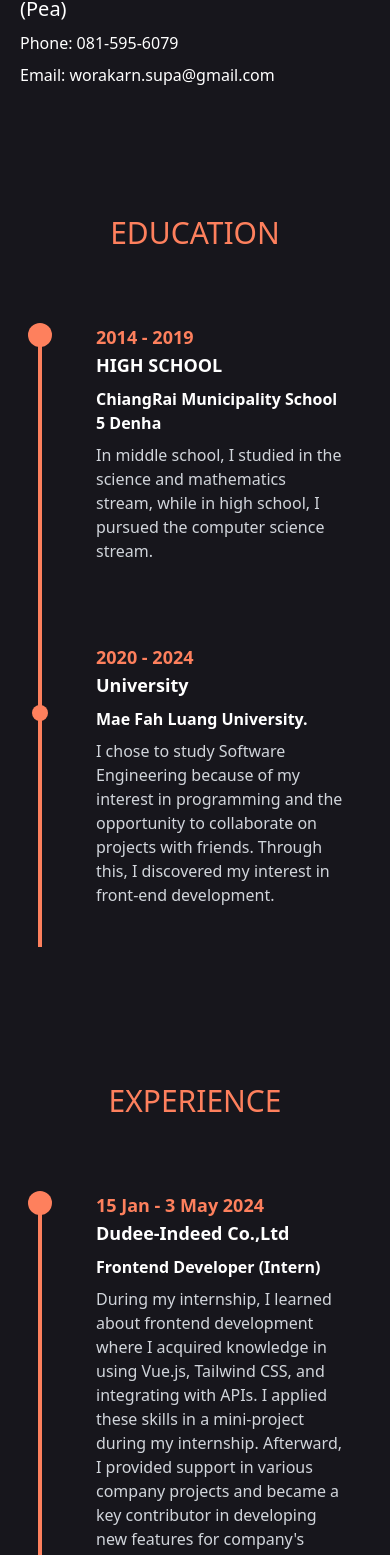
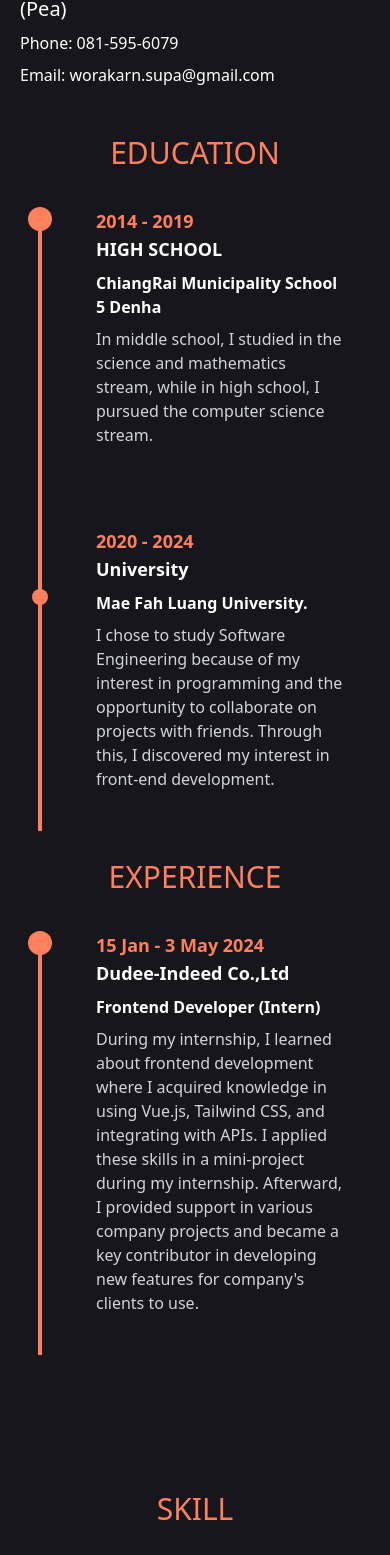
Before and after one commit to WorakarnSupasee/resume, a Nuxt app: page / in a window 390 px wide. Shown: the part 899-2454 px from the top of the page. Built offline with nearby package versions, Linux system fonts and the light colour scheme.

Commit message:
[edit] margin responsive

```diff
--- a/pages/index.vue
+++ b/pages/index.vue
@@ -37,8 +37,8 @@
           <p class="mt-2" ref="education">Email: worakarn.supa@gmail.com</p>
         </div>
       </div>
-      <div class="mt-32 text-start">
-        <h2 class="text-3xl text-[#FE805D] mb-12 text-center">EDUCATION</h2>
+      <div class="mt-12 md:mt-32 text-start">
+        <h2 class="text-3xl text-[#FE805D] mb-3 md:mb-12 text-center">EDUCATION</h2>
         <div class="flex flex-col grid-cols-9 p-2 mx-auto md:grid">
           <div class="flex md:contents flex-row-reverse">
             <div class="relative p-4 mb-6 col-start-1 col-end-5 mr-auto md:mr-0 md:ml-auto">
@@ -77,8 +77,8 @@
         </div>
       </div>
 
-      <div class="mt-32 text-start">
-        <h2 class="text-3xl text-[#FE805D]  mb-12 text-center">EXPERIENCE</h2>
+      <div class="mt-5 md:mt-32 text-start">
+        <h2 class="text-3xl text-[#FE805D] mb-3 md:mb-12 text-center">EXPERIENCE</h2>
         <div class="flex flex-col grid-cols-9 p-2 mx-auto md:grid">
           <div class="flex md:contents flex-row-reverse">
             <div class="relative p-4 mb-6 col-start-1 col-end-5 mr-auto md:mr-0 md:ml-auto">
@@ -103,7 +103,7 @@
 
       <div class="mt-32 text-start">
         <h2 class="text-3xl text-[#FE805D]  mb-12 text-center" ref="skill">SKILL</h2>
-        <div class="grid grid-cols-4 md:grid-cols-5 gap-5 justify-items-center content-center">
+        <div class="grid grid-cols-2 md:grid-cols-5 gap-5 justify-items-center content-center">
           <!-- eslint-disable -->
           <div class="w-full h-full rounded bg-[#323030] py-4 my-4 px-2 content-center" v-for="item in skillList">
             <nuxt-img :src="item.image" alt="" class="w-[80px] h-[80px] mx-auto"/>
```
